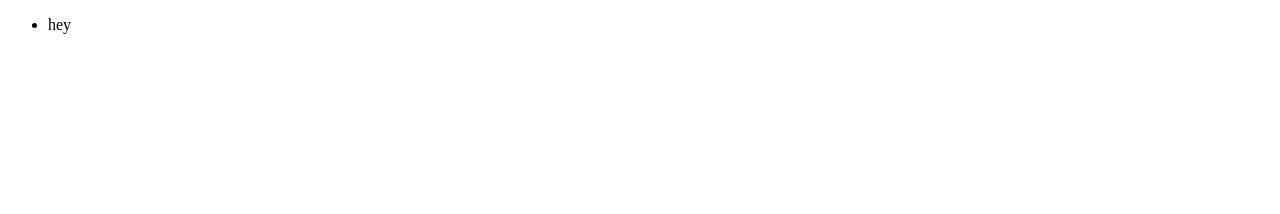
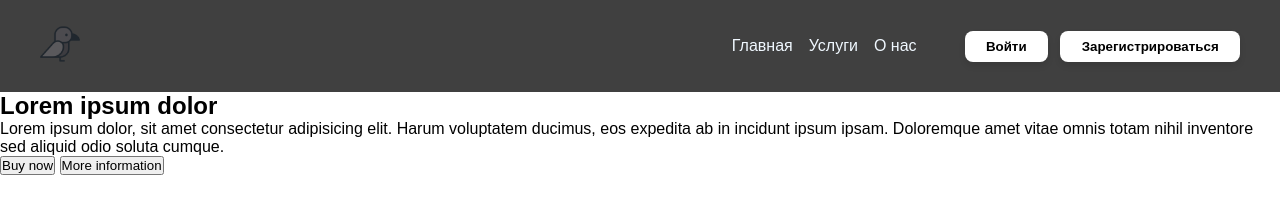
Before and after one commit to Whitewhitemouse/Study, a plain HTML site: page index.html in a window 1280 px wide. Drawn offline with Linux system fonts and the light colour scheme.

Commit message:
Lofi site

```diff
--- /dev/null
+++ b/index.css
@@ -0,0 +1,77 @@
+* {
+  box-sizing: border-box;
+  margin: 0;
+  padding: 0
+}
+header {
+  font-family: Arial, Helvetica, sans-serif;
+  color: aliceblue;
+}
+body {
+  font-family: Arial, Helvetica, sans-serif;
+  color: black;
+}
+
+.visually-hidden {
+  position: absolute;
+  width: 1px;
+  height: 1px;
+  margin: -1px;
+  padding: 0;
+  overflow: hidden;
+  clip-path: inset(0, 0, 0, 0);
+  white-space: nowrap;
+  border: 0;
+}
+
+.header {
+  display: flex;
+  align-items: center;
+  justify-content: space-between;
+  padding: 24px 40px;
+  margin: 0px;
+  background-color: rgb(64, 64, 64);
+}
+
+.right-block {
+  display: flex;
+  justify-content: end;
+  align-items: center;
+}
+.right-block nav {
+  margin-right: 40px;
+}
+.menu {
+  display: flex;
+  gap: 16px;
+  list-style: none;
+}
+.menu a {
+  text-decoration: none;
+  color: aliceblue;
+}
+.logo img {
+  height: 40px;
+}
+.buttons button {
+  display: inline-block;
+  padding: 0.6em 1.6em;
+  margin-inline-start: 8px;
+  font-weight: 600;
+  text-align: center;
+  border: none;
+  border-radius: 8px;
+  background-color: rgb(255, 255, 255);
+  cursor: pointer;
+  transition: background-color 0.3s ease, transform 0.2s ease;
+  box-shadow: 0 4px 6px rgba(0, 0, 0, 0.1);
+}
+button:hover {
+  background-color: #1d4ed8; /* Темнее */
+    transform: scale(1.03);
+  -webkit-text-fill-color: aliceblue;
+}
+button:active {
+  transition: none;
+  background-color: #1e40af; /* Ещё темнее */
+}
--- a/index.html
+++ b/index.html
@@ -3,13 +3,45 @@
   <head>
     <meta charset="UTF-8" />
     <meta name="viewport" content="width=device-width, initial-scale=1.0" />
-    <title>Test Git Clone</title>
+    <title>first project</title>
+    <link rel="stylesheet" href="index.css" />
   </head>
+
   <body>
-		<ul>
-			<li>hey
+    <header class="header">
+      <div class="logo">
+        <img src="./image/249390.png" alt="Логотип" />
+      </div>
 
-			</li>
-		</ul>
-	</body>
+      <section class="right-block" aria-label="Навигация и действия">
+        <h2 class="visually-hidden">Навигация</h2>
+        <nav>
+          <ul class="menu">
+            <li><a href="#">Главная</a></li>
+            <li><a href="#">Услуги</a></li>
+            <li><a href="#">О нас</a></li>
+          </ul>
+        </nav>
+
+        <div class="buttons">
+          <button>Войти</button>
+          <button>Зарегистрироваться</button>
+        </div>
+      </section>
+    </header>
+
+    <main>
+      <section class="hero">
+        <h1>Lorem ipsum dolor</h1>
+        <p>
+          Lorem ipsum dolor, sit amet consectetur adipisicing elit. Harum voluptatem ducimus, eos expedita ab in
+          incidunt ipsum ipsam. Doloremque amet vitae omnis totam nihil inventore sed aliquid odio soluta cumque.
+        </p>
+        <div class="hero_buttons">
+          <button>Buy now</button>
+          <button>More information</button>
+        </div>
+      </section>
+    </main>
+  </body>
 </html>
```
Also changed, not shown: image/249390.png (added), 1 other file.
